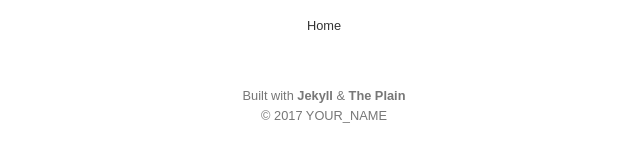
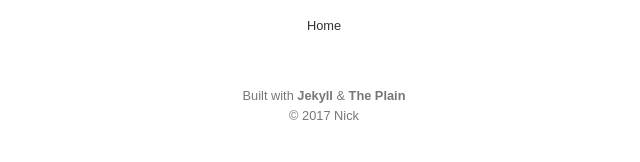
Before and after one commit to nijaru/nijaru.github.io, a Jekyll site: the page built from about.md, in a window 1280 px wide. Shown: the part 491-653 px from the top of the page, without its empty margins (316-956 px from the left). Built offline with Jekyll 4.4.1, drawn with Linux system fonts in a browser that asks for light colours.

Commit message:
Update config
Signed-off-by: Nick Russo <nicholasjamesrusso@gmail.com>

```diff
--- a/_config.yml
+++ b/_config.yml
@@ -5,16 +5,16 @@ google_verify:      epFgX0s_0RM3CdjwFcsewfXzPov2g8s9ZBOLyaIUH-o # Put your Googl
 google_analytics:   UA-XXXXXXX-X # Put your Google Analytics code
 
 # Author Info
-author_name:        "YOUR_NAME" # Your name here
-author_email:       hnrird@gmail.com # Your email here
-author_gravatar:    2b38b1b0e7e08b69379bd61582adf0c8 # Your Gravatar md5 hash here for logo
-twitter_username:   HeiswayiNrird # Your Twitter username here
-github_username:    heiswayi # Your GitHub username here
+author_name:        "Nick" # Your name here
+author_email:       nicholasjamesrusso@gmail.com # Your email here
+# author_gravatar:    2b38b1b0e7e08b69379bd61582adf0c8 # Your Gravatar md5 hash here for logo
+twitter_username:   nijaruuu # Your Twitter username here
+github_username:    nijaru # Your GitHub username here
 
 # Site Settings
 baseurl:            "" # Base URL must end WITHOUT a slash, default: ""
 permalink:          /notes/:title # Post permalink
-timezone:           Asia/Kuala_Lumpur # https://en.wikipedia.org/wiki/List_of_tz_database_time_zones
+timezone:           America/Los_Angeles # https://en.wikipedia.org/wiki/List_of_tz_database_time_zones
 mathjax:            true  # enables support for mathjax - set to false to disable
 
 # Site Build
@@ -26,7 +26,7 @@ sass:
     style:          :compressed
 
 # Other Params
-include:            [ "robots.txt" ]
+# include:            [ "robots.txt" ]
 exclude:            [ "LICENSE", "README.md", "CNAME", "vendor", "Gemfile" ]
 gems:
   - jekyll-sitemap
```
